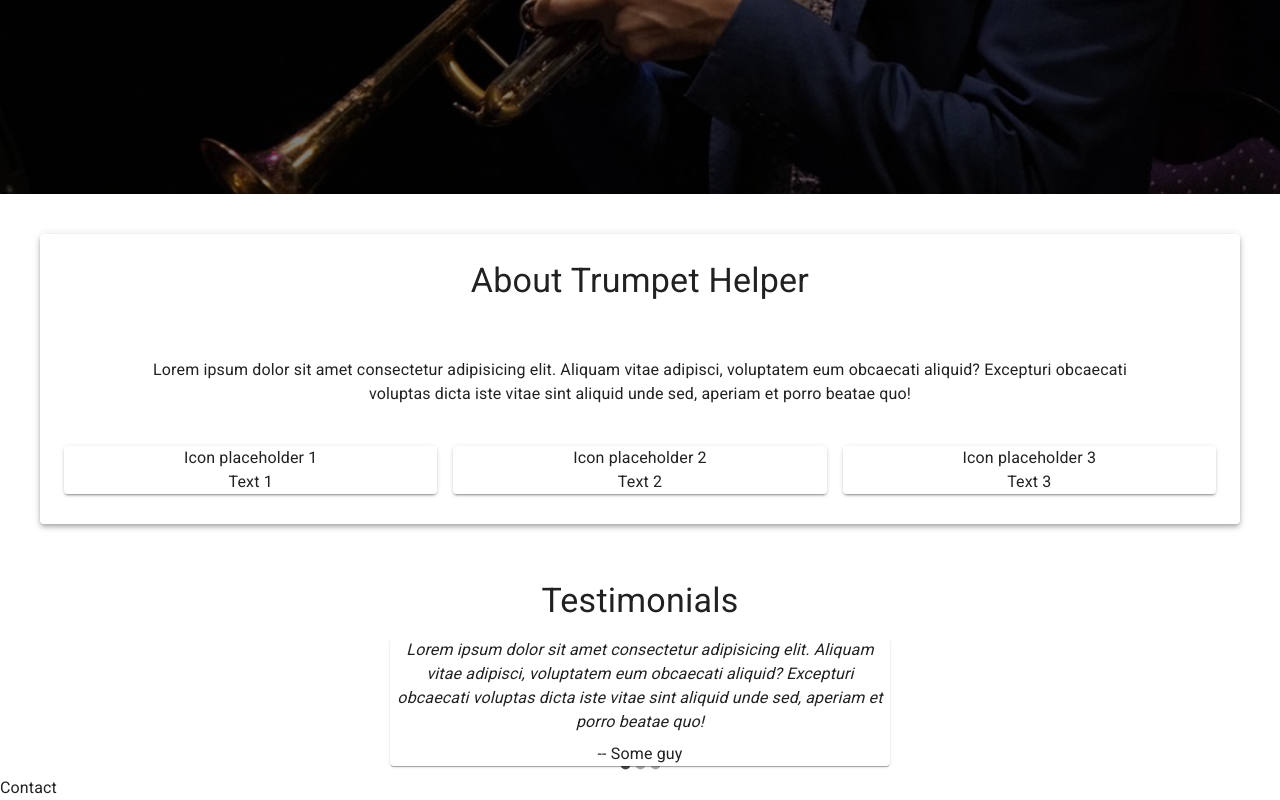
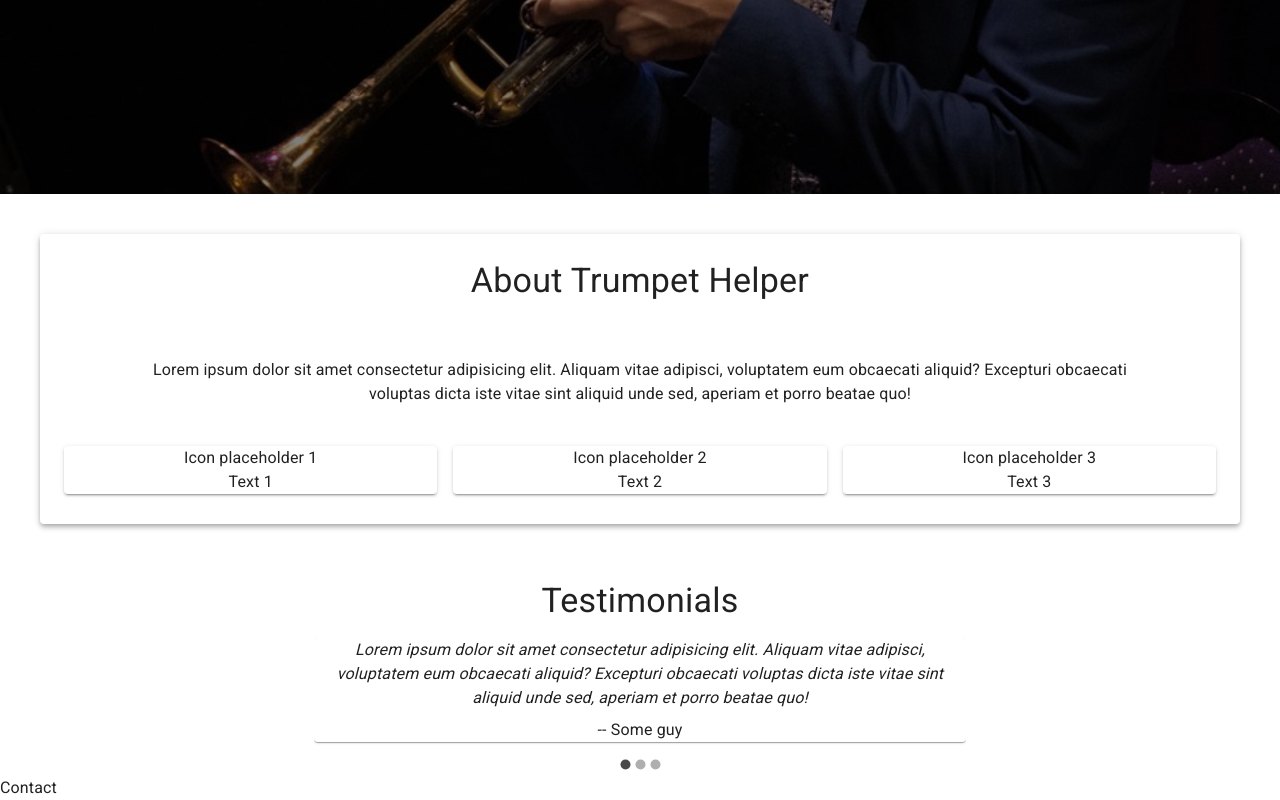
Before and after one commit to mbronstein1/trumpet-helper, a React (Create React App) app in the folder client/: page / in a window 1280 px wide. Shown: the part 606-1406 px from the top of the page. Built offline with nearby package versions, Linux system fonts and the light colour scheme.

Commit message:
adjusted testimonial carousel and deleted nav buttons for carousel

```diff
--- a/client/src/components/About.js
+++ b/client/src/components/About.js
@@ -5,8 +5,8 @@ import HomeCardLayout from './UI/HomeCardLayout';
 
 const cardContent = [
   { icon: 'Icon placeholder 1', text: 'Text 1', rootMargin: '-100px 0px' },
-  { icon: 'Icon placeholder 2', text: 'Text 2', rootMargin: '-150px 0px' },
-  { icon: 'Icon placeholder 3', text: 'Text 3', rootMargin: '-200px 0px' },
+  { icon: 'Icon placeholder 2', text: 'Text 2', rootMargin: '-200px 0px' },
+  { icon: 'Icon placeholder 3', text: 'Text 3', rootMargin: '-300px 0px' },
 ];
 
 const About = () => {
--- a/client/src/components/Hero.js
+++ b/client/src/components/Hero.js
@@ -12,9 +12,9 @@ const Hero = () => {
     <Box className={classes['hero-container']}>
       <Card className={classes.overlay}></Card>
       <Box className={classes.slideshow}>
-        <Carousel swipe={false} duration={1000} interval={10000} animation='slide' indicators={false}>
+        <Carousel swipe={false} duration={1000} interval={10000} animation='slide' height='100svh' indicators={false}>
           {slideshowImg.map((item, i) => (
-            <CardMedia key={`${item}: ${i}`} component='img' alt='Image-carousel' image={item} title='Image-carousel' style={{ height: '100svh' }} />
+            <CardMedia key={`${item}: ${i}`} component='img' alt='Image-carousel' image={item} title='Image-carousel' style={{ height: '100%' }} />
           ))}
         </Carousel>
         <Typography variant='h3' component='h2' className={classes['slideshow-text']}>
--- a/client/src/components/Testimonials.js
+++ b/client/src/components/Testimonials.js
@@ -1,5 +1,5 @@
 import { Card, Box, Container, Typography } from '@mui/material';
-import React, { useState, useEffect } from 'react';
+import React from 'react';
 import Carousel from 'react-material-ui-carousel';
 
 const testimonialData = [
@@ -29,42 +29,15 @@ const carouselOptions = {
 };
 
 const Testimonials = () => {
-  // Handle window change to manually show or hide carousel button
-  const [windowSize, setWindowSize] = useState(window.innerWidth);
-  useEffect(() => {
-    const handleWindowResize = () => {
-      setWindowSize(window.innerWidth);
-    };
-    window.addEventListener('resize', handleWindowResize);
-
-    return () => {
-      window.removeEventListener('resize', handleWindowResize);
-    };
-  }, []);
-
-  const navButtonsWrapperProps = {
-    sx: {
-      bottom: '50%',
-      top: 'unset',
-      display: `${windowSize > 690 ? 'inline' : 'none'}`,
-    },
-  };
-
-  const navButtonProps = {
-    style: {
-      backgroundColor: 'cornflowerblue',
-    },
-  };
-
   return (
-    <Container sx={{ textAlign: 'center', width: '700px' }}>
+    <Container sx={{ textAlign: 'center', width: '700px', maxWidth: '90%' }}>
       <Typography component='h3' variant='h4' sx={{ p: 2 }}>
         Testimonials
       </Typography>
       <Box>
-        <Carousel navButtonsProps={navButtonProps} navButtonsWrapperProps={navButtonsWrapperProps} {...carouselOptions}>
+        <Carousel navButtonsAlwaysInvisible {...carouselOptions}>
           {testimonialData.map((item, index) => (
-            <Card key={`${item.author}: ${index}`} sx={{ width: '500px', maxWidth: '95%', marginInline: 'auto' }}>
+            <Card key={`${item.author}: ${index}`}>
               <Typography sx={{ mb: 1 }} component='p'>
                 <em>{item.quote}</em>
               </Typography>
```
